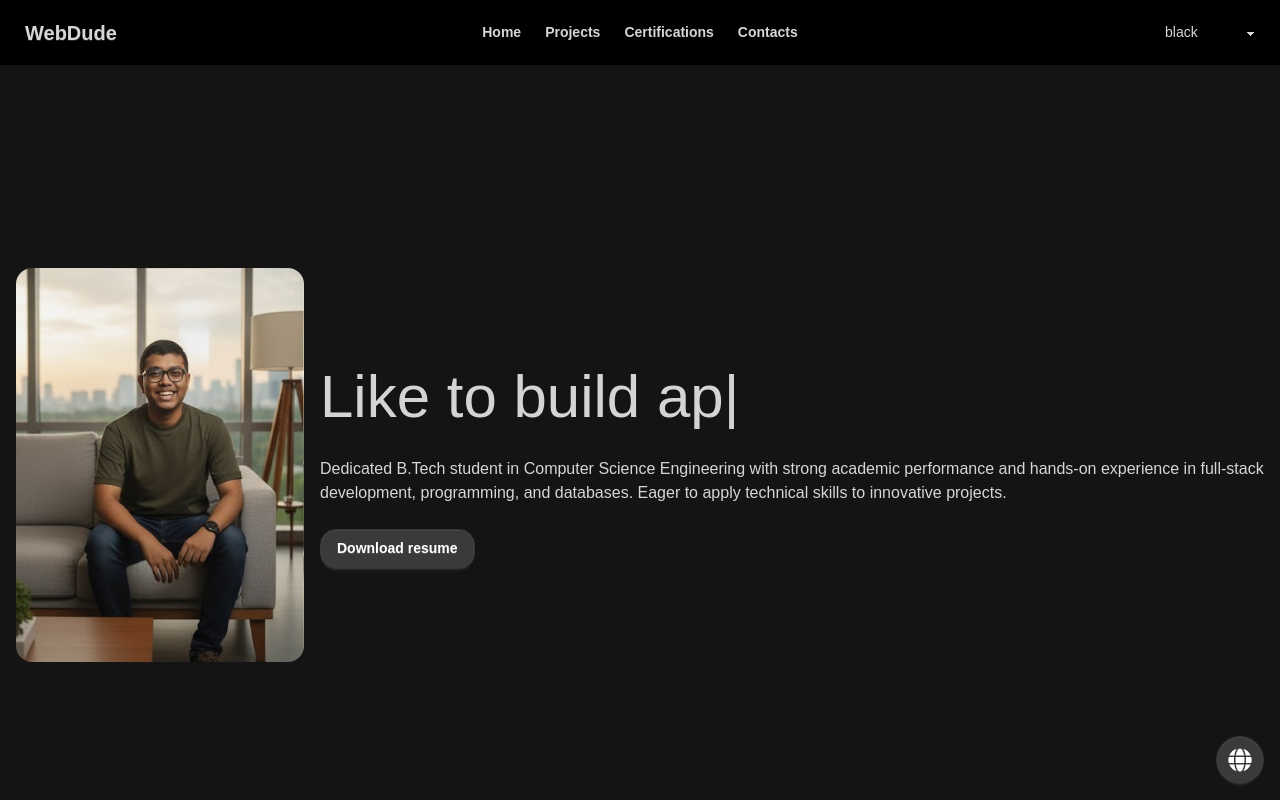
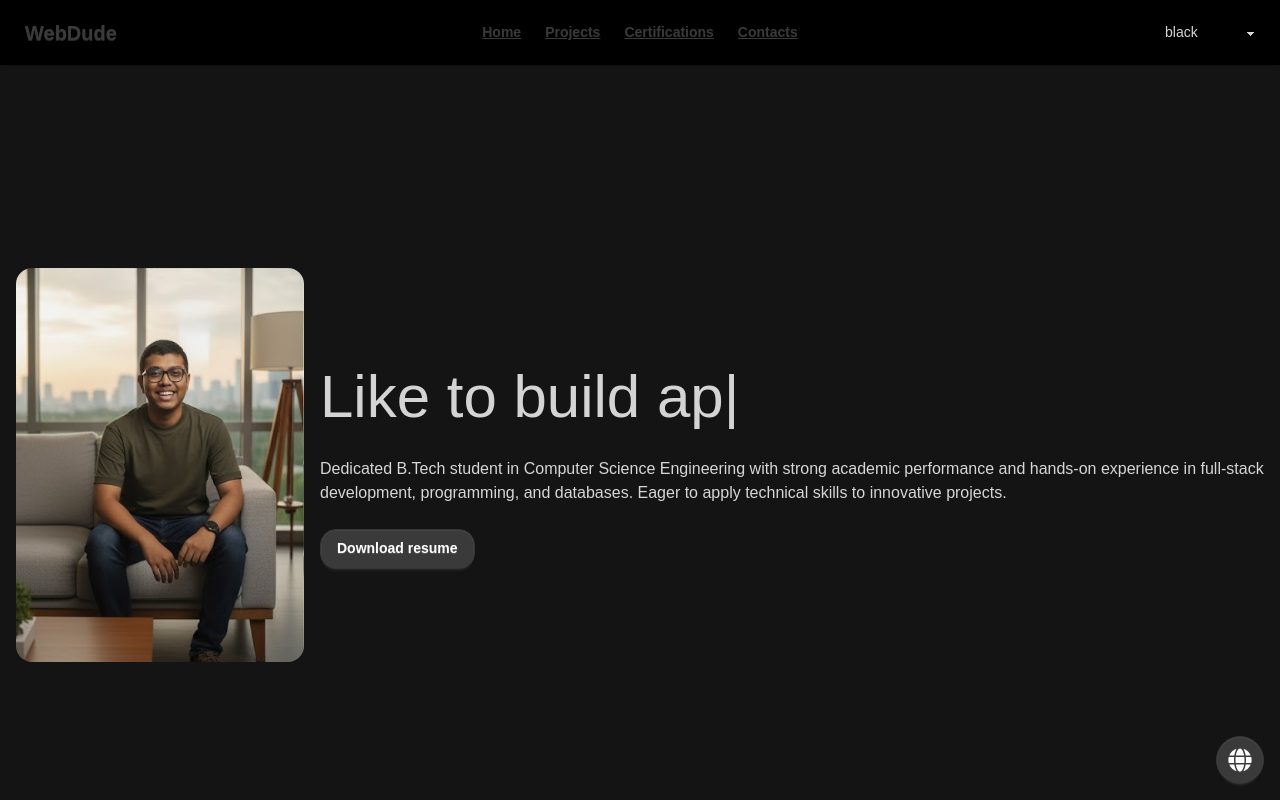
Before and after one commit to SoumabhaSaha15/SoumabhaSaha15, a React (Vite) app: page / in a window 1280 px wide. Shown: the top 800 px of the page. Built offline with nearby package versions, Linux system fonts and the light colour scheme; a web font is replaced by a local one.

Commit message:
navbar opacity-60%

```diff
--- a/src/App.tsx
+++ b/src/App.tsx
@@ -8,6 +8,7 @@ import Projects from "./Components/Projects";
 import Contacts from "./Components/Contacts";
 import Certifications from "./Components/Certifications";
 const App: React.FC = () => {
+
   React.useEffect(() => {
     AOS.init({
       easing: "ease-in-out",
@@ -16,6 +17,7 @@ const App: React.FC = () => {
     });
     AOS.refresh();
   }, []);
+
   return (
     <React.Fragment>
       <Navbar />
--- a/src/Components/Certifications.tsx
+++ b/src/Components/Certifications.tsx
@@ -27,7 +27,7 @@ const CertificatePreview: React.FC<Certificate> = (prop: Certificate) => {
         <div className="card-actions justify-end">
           <a
             href={prop.url}
-            className="btn btn-accent hover:btn-neutral"
+            className="btn btn-accent hover:btn-primary"
             children="View"
           />
         </div>
--- a/src/Components/Navbar.tsx
+++ b/src/Components/Navbar.tsx
@@ -7,21 +7,21 @@ const Navbar: React.FC = () => {
   const { theme, applyTheme } = useTheme();
   return (
     <React.Fragment >
-      <div className="navbar bg-base-100 shadow-sm sticky top-0 z-50">
+      <div className="navbar bg-base-100/60 shadow-sm sticky top-0 z-50">
         <div className="navbar-start">
           <div className="dropdown">
             <div tabIndex={0} role="button" className=" btn btn-ghost lg:hidden btn-circle">
               <GiHamburgerMenu className="text-accent" size={24} />
             </div>
             <ul tabIndex={0} className="menu menu-sm dropdown-content bg-base-100 rounded-box z-1 mt-3 w-52 p-2 shadow">
-              {TabIndexes.map((item, index) => (<li key={index} children={<a href={`#${item}`} className="font-semibold" children={item} />} />))}
+              {TabIndexes.map((item, index) => (<li key={index} children={<a href={`#${item}`} className="font-semibold hover:underline" children={item} />} />))}
             </ul>
           </div>
-          <a href={'#' + TabIndexes[0]} className="btn btn-ghost text-xl">WebDude</a>
+          <a href={'#' + TabIndexes[0]} className="btn btn-primary btn-ghost text-xl">WebDude</a>
         </div>
 
         <div className="navbar-center hidden lg:flex">
-          <ul className="menu menu-horizontal px-1" children={TabIndexes.map((item, index) => (<li key={index} children={<a href={`#${item}`} className="font-semibold" children={item} />} />))} />
+          <ul className="menu menu-horizontal px-1" children={TabIndexes.map((item, index) => (<li key={index} children={<a href={`#${item}`} className="font-semibold link link-accent hover:underline" children={item} />} />))} />
         </div>
 
         <div className="navbar-end">
```
